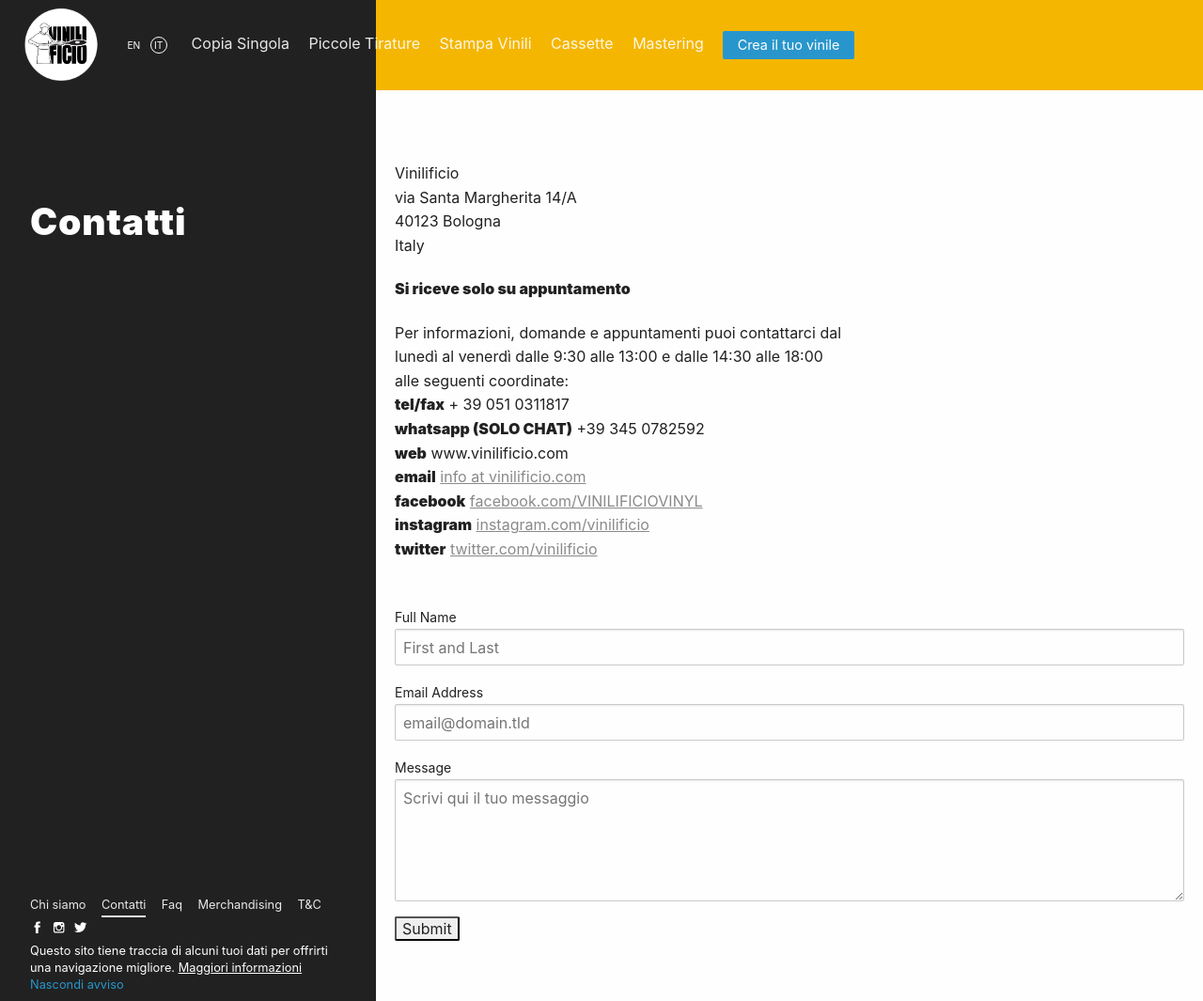
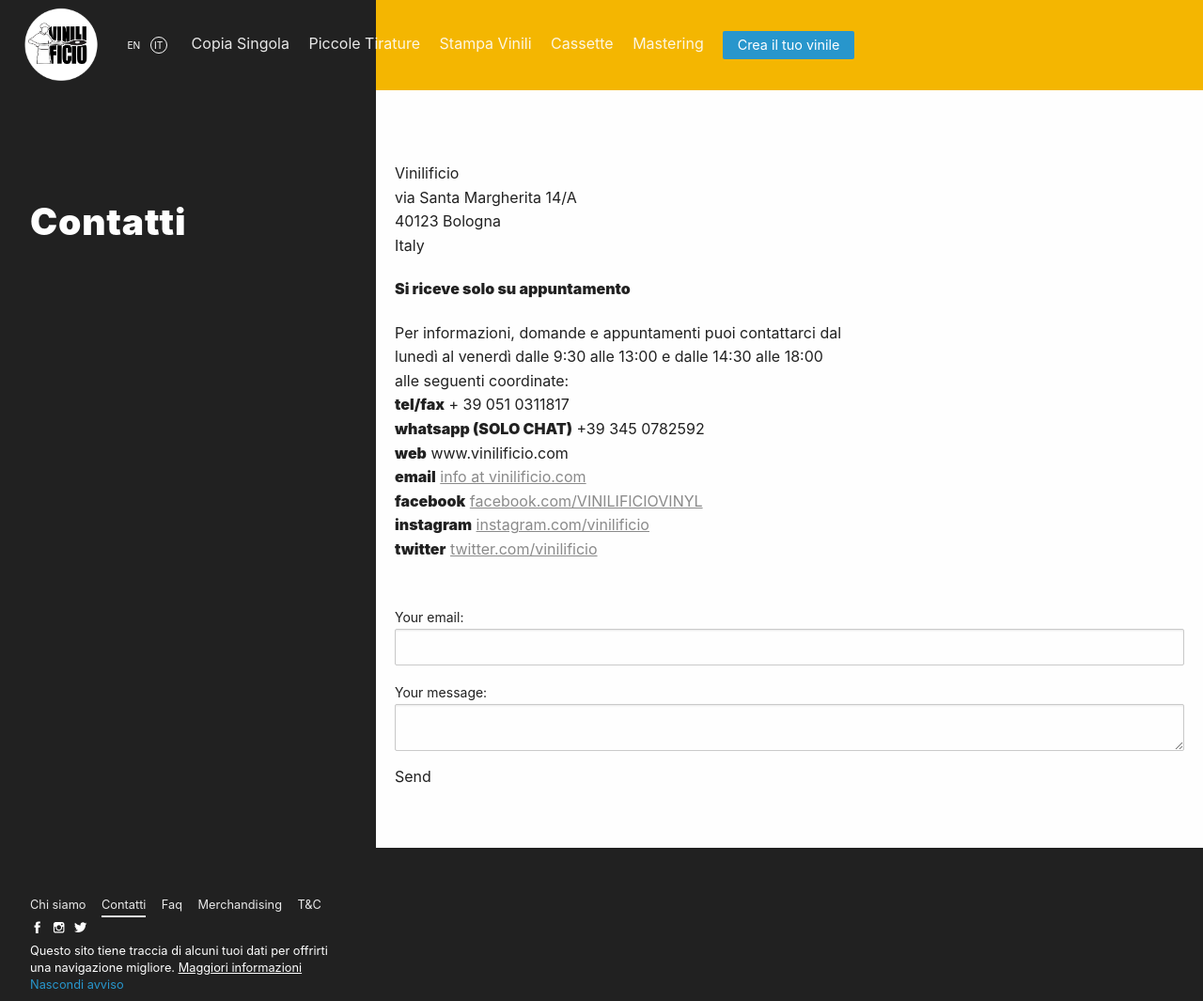
Before and after one commit to Vinilificio/vinilificio.com, a Jekyll site: the page built from _pages/contatti.md, in a window 1280 px wide and 1065 px high. Shown: the whole window at 94% size. Built offline with Jekyll 4.4.1, drawn with Linux system fonts in a browser that asks for light colours; nearby versions of some CDN libraries; comment, search, counter and statistics services are not loaded.

Commit message:
contact form test

```diff
--- a/_pages/contatti.md
+++ b/_pages/contatti.md
@@ -23,15 +23,18 @@
 __twitter__ [twitter.com/vinilificio](http://www.twitter.com/vinilificio)
 <br>
 <br>
-<form id="fs-frm" name="simple-contact-form" accept-charset="utf-8" action="https://formspree.io/f/xdobonjv" method="post">
-  <fieldset id="fs-frm-inputs">
-    <label for="full-name">Full Name</label>
-    <input type="text" name="name" id="full-name" placeholder="First and Last" required="">
-    <label for="email-address">Email Address</label>
-    <input type="email" name="_replyto" id="email-address" placeholder="email@domain.tld" required="">
-    <label for="message">Message</label>
-    <textarea rows="5" name="message" id="message" placeholder="Scrivi qui il tuo messaggio" required=""></textarea>
-    <input type="hidden" name="_subject" id="email-subject" value="Contact Form Submission">
-  </fieldset>
-  <input type="submit" value="Submit">
+<form
+  action="https://formspree.io/f/xdobonjv"
+  method="POST"
+>
+  <label>
+    Your email:
+    <input type="email" name="_replyto">
+  </label>
+  <label>
+    Your message:
+    <textarea name="message"></textarea>
+  </label>
+  <!-- your other form fields go here -->
+  <button type="submit">Send</button>
 </form>
```
